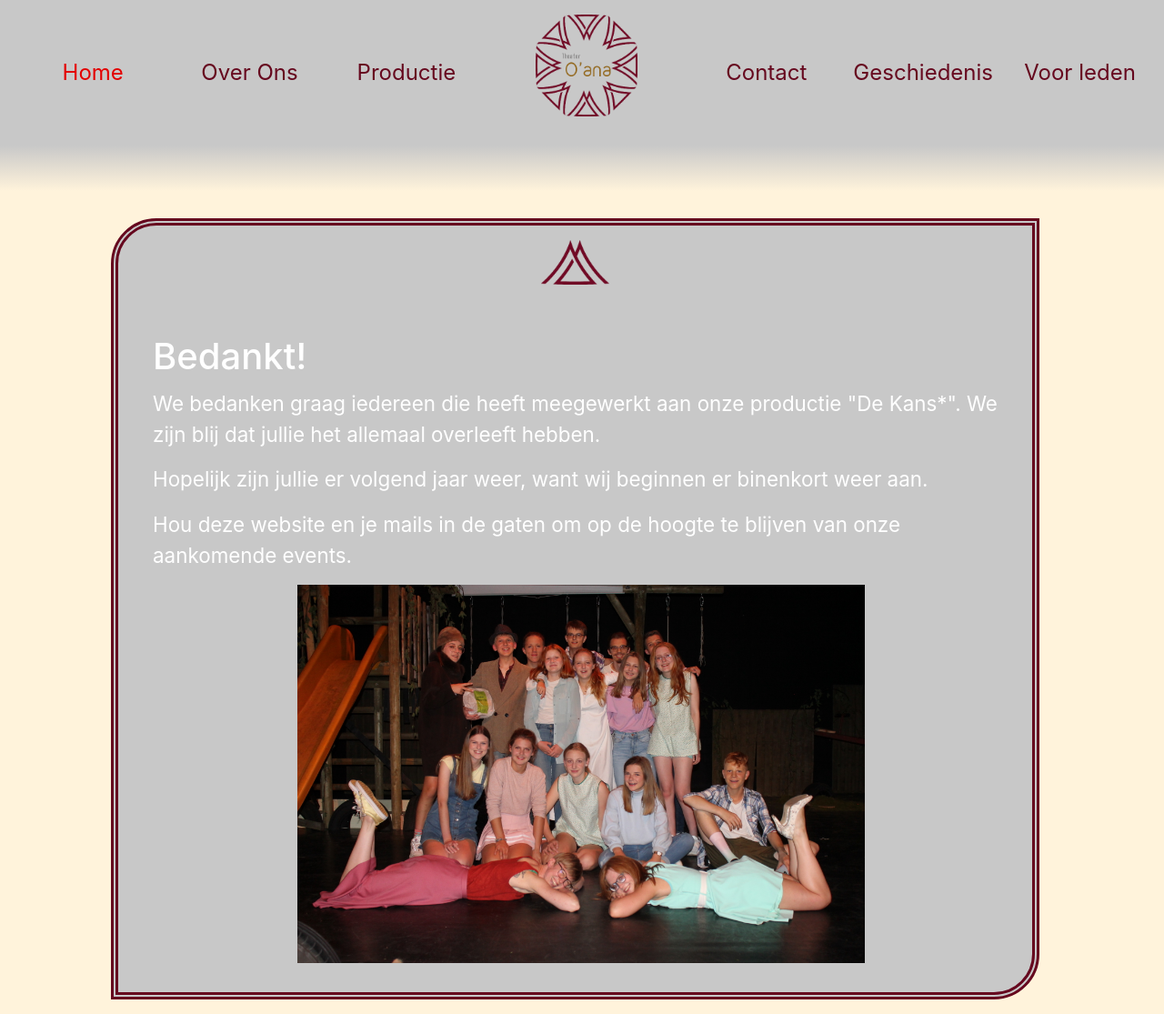
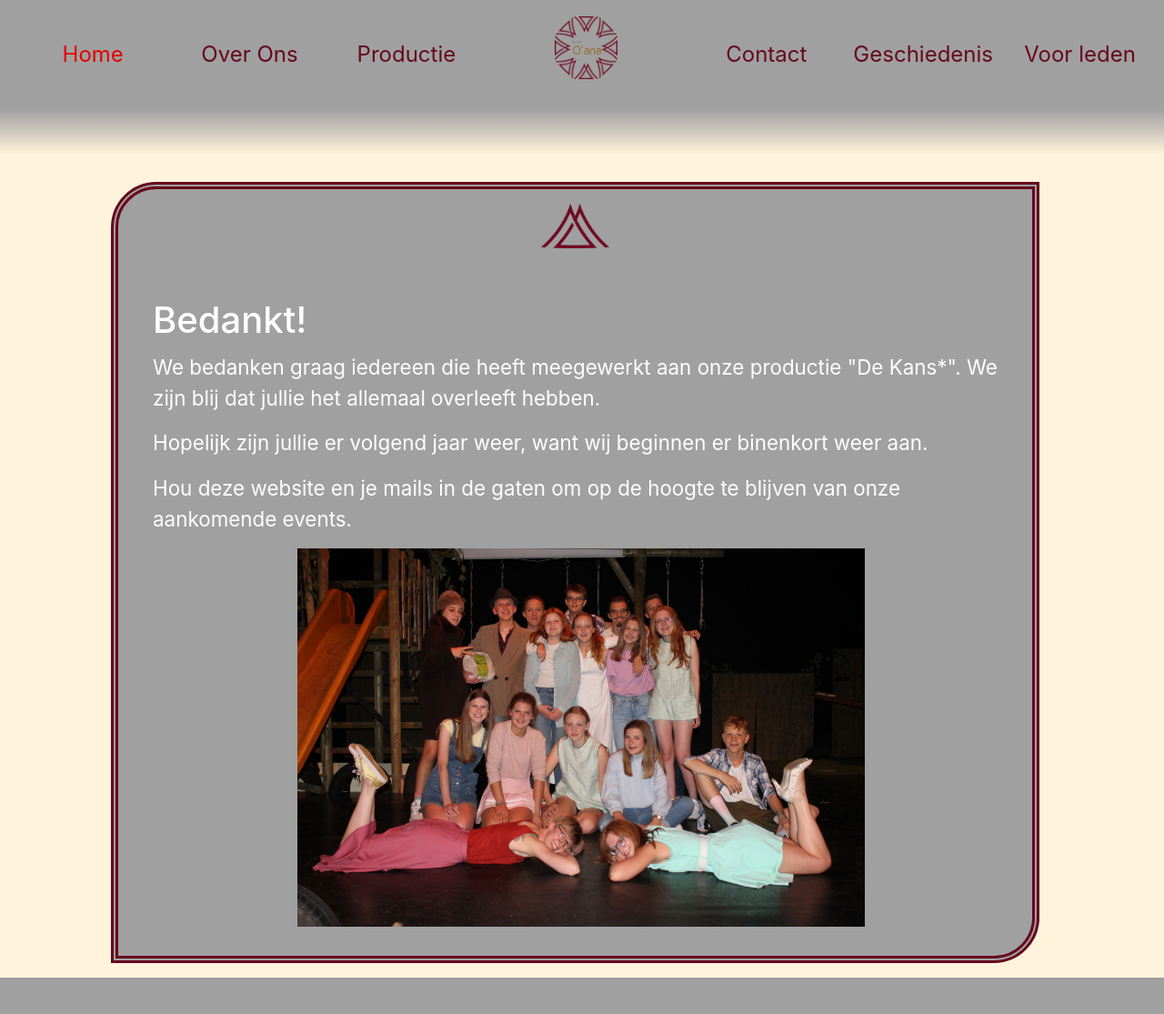
Before and after one commit to theaterOana/Website, a PHP site: page /index.php in a window 1280 px wide. Shown: the whole page at 91% size. After the commit the page ends 1075 px from the top, so only its background shows below. Run offline with PHP 8.4, Linux system fonts and the light colour scheme.

Commit message:
changes header

```diff
--- a/assets/css/screen.css
+++ b/assets/css/screen.css
@@ -3,7 +3,7 @@ div input, form label {
 }
 
 :root {
-    --main: #c8c8c8;
+    --main: #a0a0a0;
     --sub: #fff3db;
     --bordeaux: #66081e;
 }
@@ -19,7 +19,8 @@ header::after {
 }
 
 header, nav {
-    background-color: var(--main)
+    background-color: var(--main);
+    height: 120px;
 }
 body {
 background-color: var(--sub)
@@ -188,7 +189,7 @@ html body {
     }
 
     #Logo {
-        max-width: 10vw;
+        max-width: 85px;
         display: block
     }
 
```
